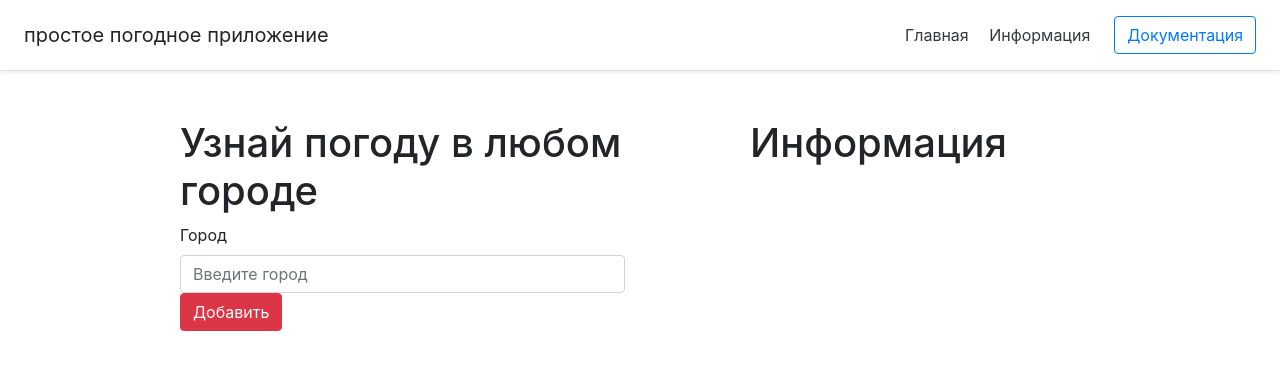
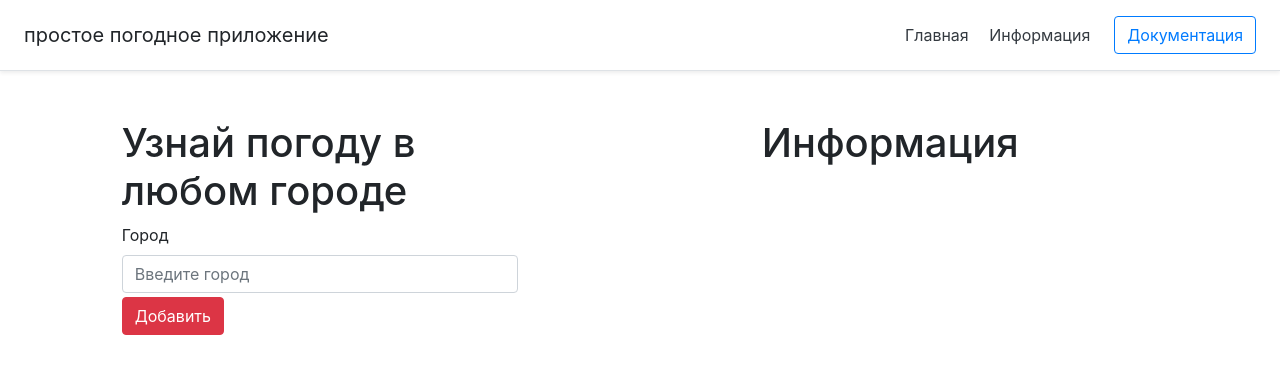
Before and after one commit to DzesenKopeykin/simple-weather-app, a Django app: page /index/ in a window 1280 px wide. Shown: the top 374 px of the page. Run offline with Django 3.2, Linux system fonts and the light colour scheme; data that the repository does not hold is empty; some libraries are stand-ins or nearby versions.

Commit message:
fixed makeup

```diff
--- a/templates/weather/index.html
+++ b/templates/weather/index.html
@@ -15,31 +15,31 @@
         </nav>
         <a class="btn btn-outline-primary" href="#">Документация</a>
     </div>
-    <div class="container mt-5">
+    <div class="container-fluid mt-5">
         <div class="row">
-            <div class="col-5 offset-1">
+            <div class="col-4 offset-1">
                 <h1>Узнай погоду в любом городе</h1>
                 <form action="/index/" method="post">
                     {% csrf_token %}
                     <label for="city">Город</label>
                     {{ form.name }}
-                    <input type="submit" name="send" value="Добавить" class="btn btn-danger">
+                    <input type="submit" name="send" value="Добавить" class="btn btn-danger mt-1">
                 </form>
             </div>
-            <div class="col-5 offset-1">
+            <div class="col-4 offset-2">
                 <h1>Информация</h1>
                 {% for info in all_cities_info %}
                 <div class="alert alert-info">
-                    <div class="row">
+                    <div class="row align-items-center">
                         <div class="col-6">
                             <b>Город:</b> {{ info.city }}<br>
                             <b>Температура:</b> {{ info.temp }}<sup>o</sup>
                         </div>
-                        <div class="col-2offset-1">
+                        <div class="col-3">
                             <img src="http://openweathermap.org/img/w/{{ info.icon }}.png" alt="погода"
                                  class="img-thumbnail">
                         </div>
-                        <div class="col-2offset-1">
+                        <div class="col-2">
                             <form action="/remove_city/" method="post">
 		                        {% csrf_token %}
 				                <input type="hidden" name="city_id" value="{{ info.id }}" />
```
